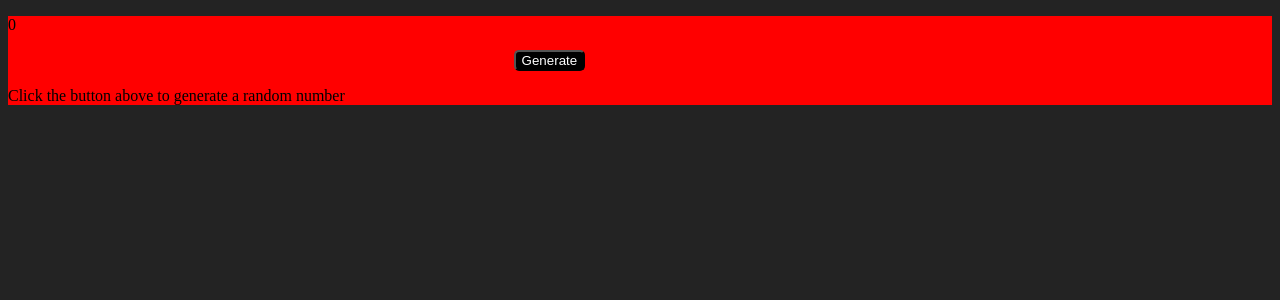
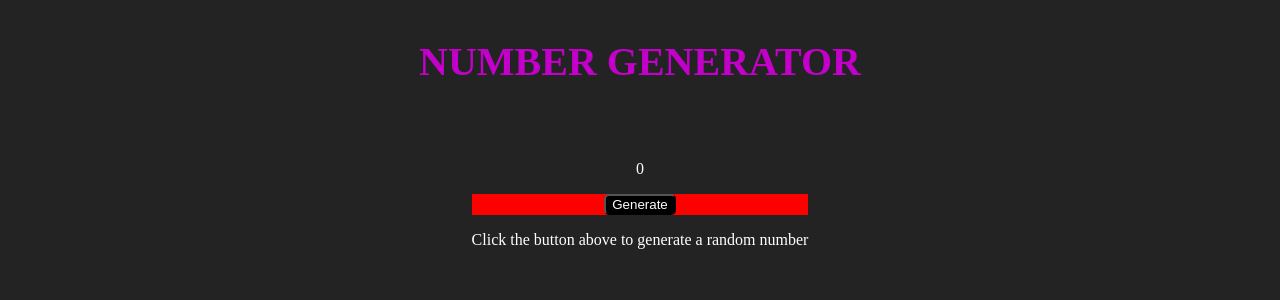
Before and after one commit to TylrPopcorn/Random-Number-Generator, a React (Vite) app: page / in a window 1280 px wide. Shown: the top 300 px of the page. Built offline with nearby package versions, Linux system fonts and the light colour scheme.

Commit message:
Working on styles

```diff
--- a/src/App.js
+++ b/src/Components/App.js
@@ -5,15 +5,19 @@ function App() {
 
   const generateNumber = () => {
     const randomNumber = Math.floor(Math.random() * 100) + 1;
-    console.log(randomNumber);
+    setNum(randomNumber);
   };
 
   return (
-    <div className="ButtonHolder">
-      <p>{num}</p>
-      <button className="GenerateButton" onClick={generateNumber}>
-        Generate
-      </button>
+    <div className="App">
+      <div className="NumberArea">
+        <p>{num}</p>
+      </div>
+      <div className="ButtonHolder">
+        <button className="GenerateButton" onClick={generateNumber}>
+          Generate
+        </button>
+      </div>
       <p>Click the button above to generate a random number</p>
     </div>
   );
--- a/src/index.js
+++ b/src/index.js
@@ -8,11 +8,12 @@ import ReactDOM from "react-dom/client";
 import "./styles.css";
 
 //functions:
-import App from "./App";
+import App from "./Components/App";
 
 const root = ReactDOM.createRoot(document.getElementById("root"));
 root.render(
   <React.StrictMode>
+    <h1>NUMBER GENERATOR</h1>
     <App />
   </React.StrictMode>
 );
--- a/src/styles.css
+++ b/src/styles.css
@@ -1,24 +1,39 @@
+html,
+body {
+  min-height: 100vh;
+  background: #232323;
+  color: #ffffff;
+}
+
+#root,
+#wrapper {
+  display: flex;
+  flex-direction: column;
+  align-items: center;
+}
+
+#root h1 {
+  font-size: 40px;
+  margin-top: 30px;
+  font-weight: bold;
+  color: rgb(195, 0, 202);
+  font-family: "Times New Roman";
+}
+
 .App {
   font-family: "Times New Roman", Times, serif;
   text-align: center;
   padding: 2em;
 }
 
-body {
-  background: #232323;
-  /* display: flex;
-  justify-content: center;
-  margin: 0; */
-}
-
 .ButtonHolder {
-  width: 100%;
   background-color: red;
+  width: 100%; /* Stretch across the whole screen */
+  height: 50%;
 }
 
 .GenerateButton {
   background-color: #000000;
   color: white;
   border-radius: 5px;
-  margin-left: 40%;
 }
```
Also changed, not shown: 4 other files (tests, documents, lock files or other folders).
